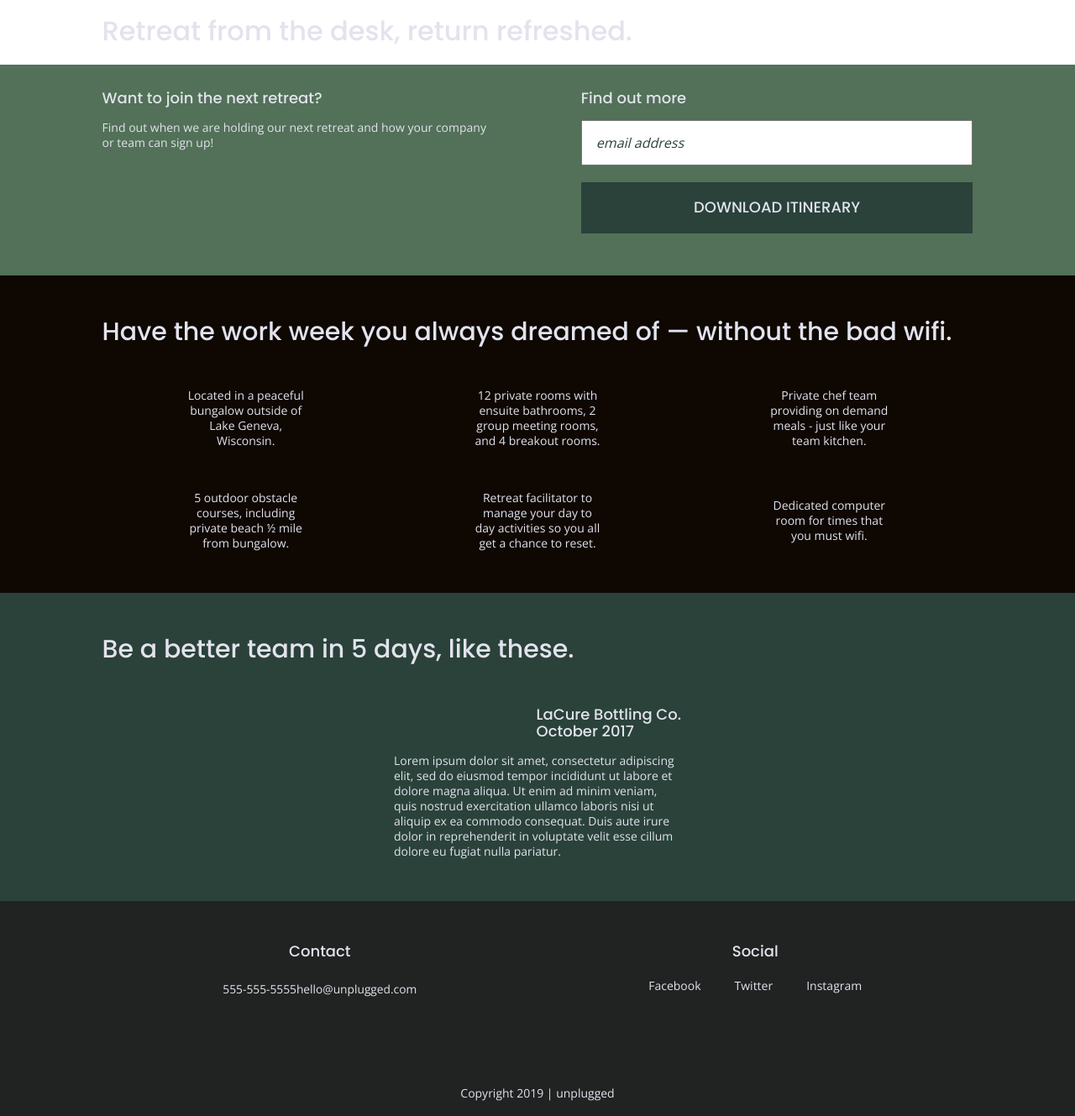
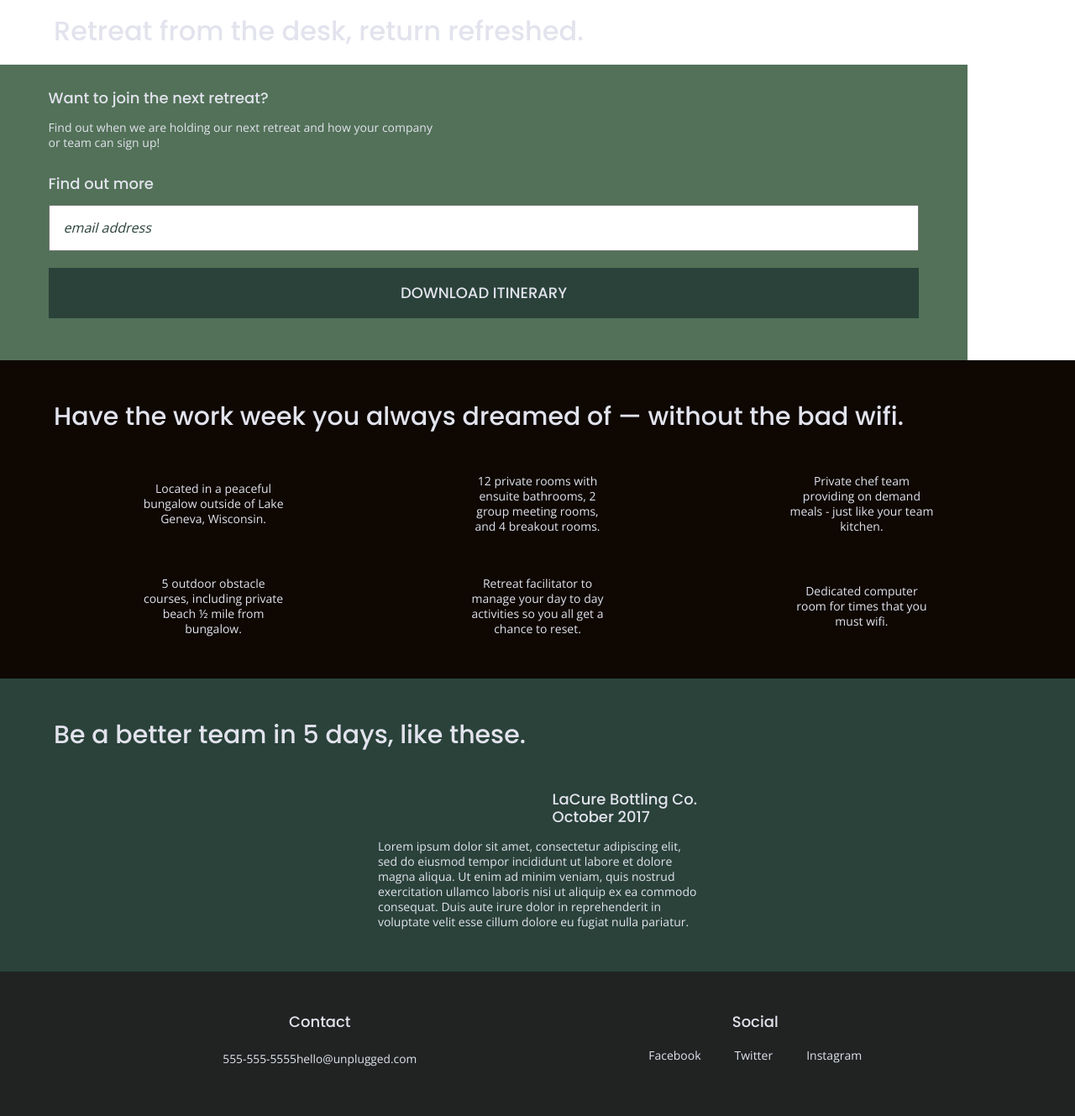
Before and after one commit to K-Zimny/Unplugged-Retreat, a website built with Parcel: page index.html in a window 1280 px wide. Shown: the part 78-1407 px from the top of the page at 84% size. Built offline with nearby package versions, Linux system fonts and the light colour scheme.

Commit message:
Edited text styles

```diff
--- a/css/main.css
+++ b/css/main.css
@@ -150,7 +150,7 @@ figure {}
 address {
     font-size: .875em;
     font-style: normal;
-    margin-bottom: 50px;
+    margin-bottom: 25px;
 }
 
 address p {
@@ -225,11 +225,6 @@ header .content-wrapper {
     width: 100%;
 }
 
-.hero-area {
-    /* width: 100%; */
-    padding: 0 5%;
-}
-
 .header-divider {
     width: 100%;
     /* border-top: solid 1px #3a3a3a; */
@@ -265,8 +260,12 @@ nav a {
 
 aside {
     /* width: 100%; */
-    padding: 0 5% 50px 5%;
+    padding-bottom: 50px;
     background-color: #527158;
+}
+
+aside .form {
+    width: 100%;
 }
 
 
@@ -317,7 +316,6 @@ aside p {
 
 .features {
     background-color: #0e0702;
-    padding: 0 5%;
 }
 
 .features-items article {
@@ -337,7 +335,6 @@ aside p {
 
 .reviews {
     background-color: #2a423a;
-    padding: 0 5%;
 }
 
 
@@ -360,6 +357,10 @@ footer .content-wrapper {
     align-items: center;
     flex-flow: row wrap;
     width: 100%;
+}
+
+.contact {
+    margin-bottom: 25px;
 }
 
 .contact,
@@ -417,12 +418,20 @@ footer .content-wrapper {
     width: 100%;
 }
 
+.contact-section h4 {
+    margin-bottom: 15px;
+}
+
 .contact-section p {
     margin: 0 0 20px 0;
 }
 
 
 /* ----------FAQ page---------- */
+
+.faq {
+    background-color: #527158;
+}
 
 .faq .content-wrapper {
     justify-content: flex-start;
```
